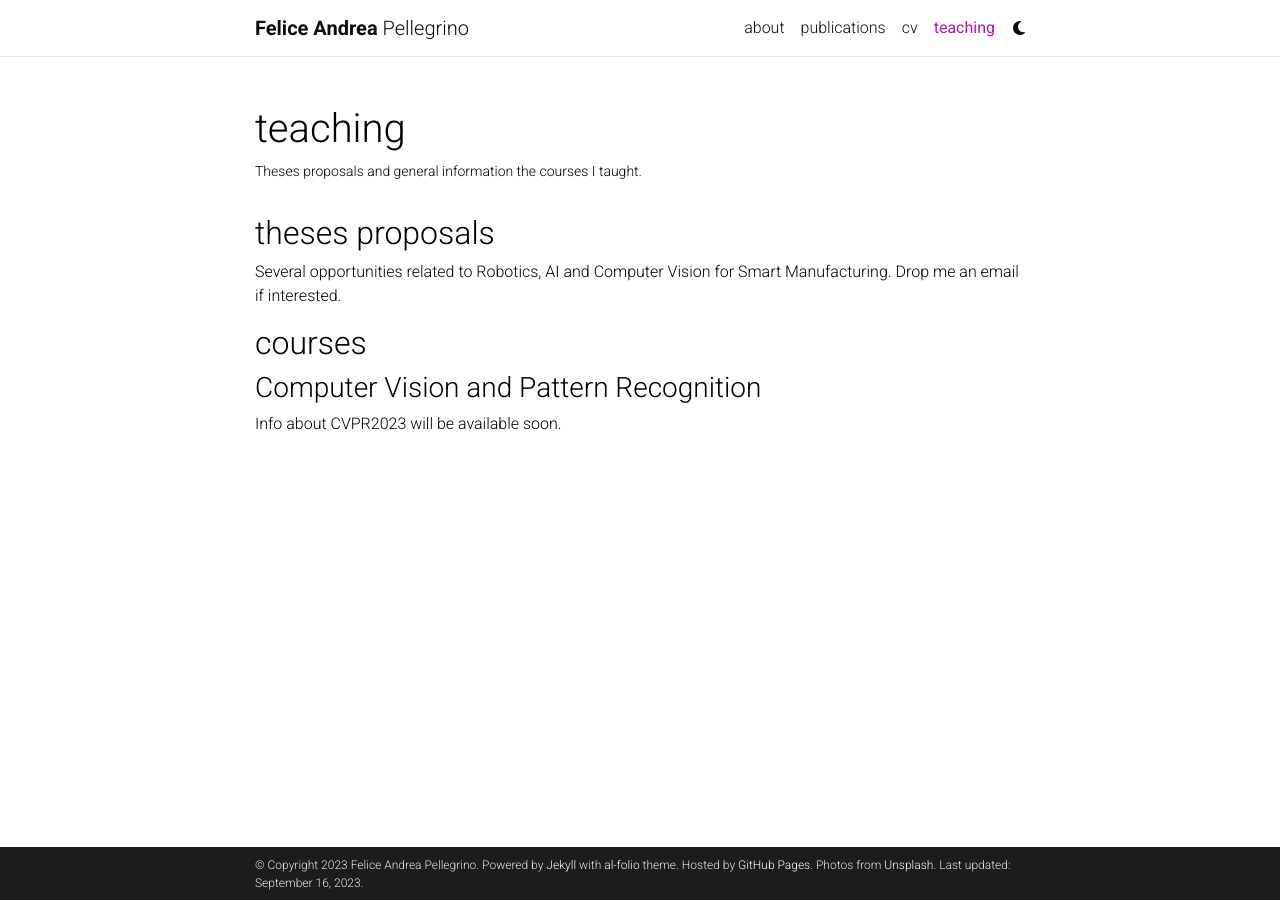
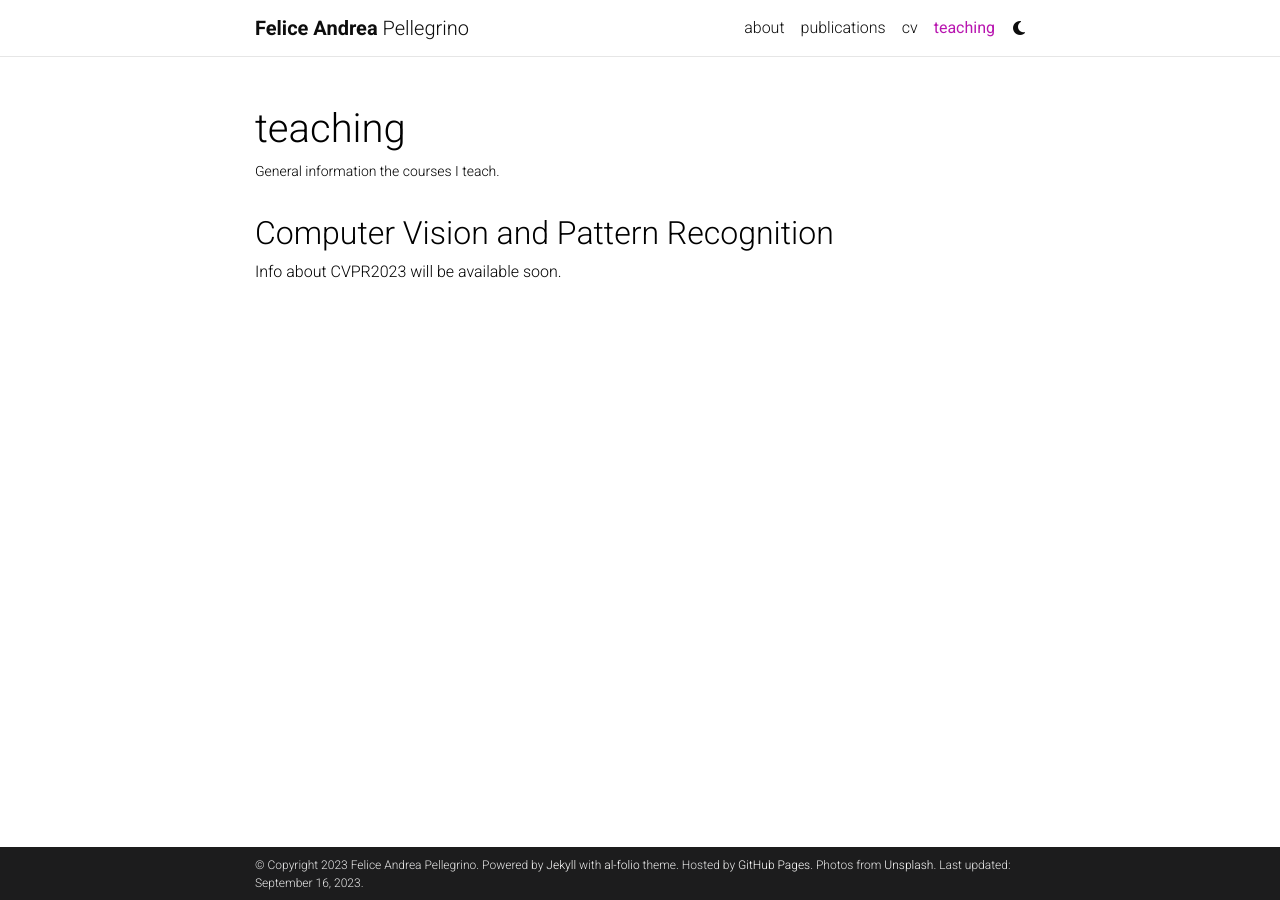
Before and after one commit to feliceandreapellegrino/feliceandreapellegrino.github.io, a Jekyll site: the page built from _pages/teaching.md, in a window 1280 px wide. Built offline with Jekyll 4.4.1, drawn with Linux system fonts in a browser that asks for light colours; comment, search, counter and statistics services are not loaded; a style sheet for code colours, icons or effects is not loaded.

Commit message:
modified:   _pages/about.md 	modified:   _pages/cv.md 	modified:   _pages/teaching.md

```diff
--- a/_pages/teaching.md
+++ b/_pages/teaching.md
@@ -2,14 +2,11 @@
 layout: page
 permalink: /teaching/
 title: teaching
-description: Theses proposals and general information the courses I taught.
+description: General information the courses I teach.
 nav: true
 nav_order: 5
 ---
 
-## theses proposals
-Several opportunities related to Robotics, AI and Computer Vision for Smart Manufacturing. Drop me an email if interested.
 
-## courses
-### Computer Vision and Pattern Recognition
+## Computer Vision and Pattern Recognition
 Info about CVPR2023 will be available soon.
```
Also changed, not shown: _pages/about.md (+1 -1 lines), _pages/cv.md (+1 -1 lines).
